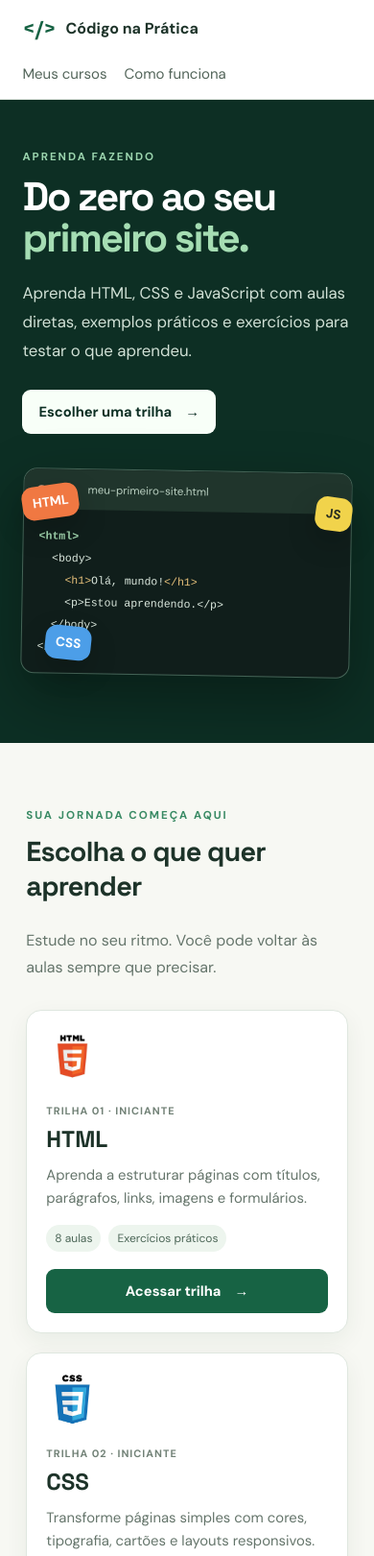
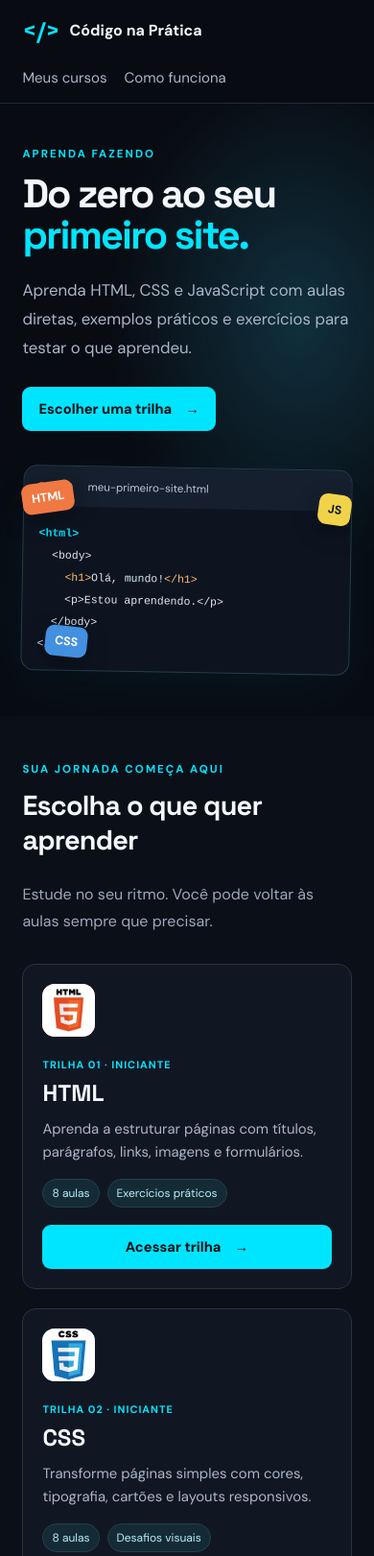
Before and after one commit to Silvagont/DINdin-kiwify, a plain HTML site: page dindin/index.html in a window 390 px wide. Shown: the top 1621 px of the page at 96% size. Drawn offline with Linux system fonts and the light colour scheme; files whose address does not match are found by name.

Commit message:
finalizado

```diff
--- a/dindin/style.css
+++ b/dindin/style.css
@@ -1,198 +1,552 @@
-@import url('https://fonts.googleapis.com/css2?family=DM+Sans:wght@400;500;600;700&family=Space+Grotesk:wght@500;600;700&display=swap');
+
+@import url('https://fonts.googleapis.com/css2?family=DM+Sans:wght@400;500;600;700&family=Space+Grotesk:wght@400;500;600;700&display=swap');
 
 :root {
-  font-family: 'DM Sans', Arial, sans-serif;
-  color: #1d3329;
-  background: #f7f8f3;
+  font-family: 'DM Sans', sans-serif;
+  color: #f4f7ff;
+  background: #080b12;
   font-synthesis: none;
   text-rendering: optimizeLegibility;
-  --green: #176344;
-  --green-dark: #0d2f24;
-  --green-light: #e7f2e9;
-  --muted: #65756b;
-  --line: #dfe7df;
+
+  --green: #00e5ff;
+  --green-dark: #080b12;
+  --green-light: #14212b;
+  --muted: #9ba8bb;
+  --line: #273244;
+  --panel: #111722;
+  --cyan: #00e5ff;
 }
 
-* { box-sizing: border-box; }
-html { scroll-behavior: smooth; }
-body { margin: 0; }
-a { color: inherit; }
-.topbar {
-  min-height: 76px; padding: 0 7%; display: flex; align-items: center;
-  justify-content: space-between; gap: 24px; background: #fff;
-  border-bottom: 1px solid var(--line);
-}
-.brand { display: inline-flex; align-items: center; gap: 10px; text-decoration: none; font-weight: 700; }
-.brand-mark { color: var(--green); font-family: 'Space Grotesk', sans-serif; font-size: 1.35rem; }
-.topbar nav { display: flex; gap: 26px; }
-.topbar nav a { text-decoration: none; color: #53655a; font-size: .94rem; }
-.topbar nav a:hover { color: var(--green); }
-.hero {
-  padding: 70px 7%; min-height: 390px; display: grid; grid-template-columns: 1.1fr .9fr;
-  gap: 38px; align-items: center; overflow: hidden; background: var(--green-dark); color: #fff;
-}
-.eyebrow { font-size: .72rem; letter-spacing: 2px; font-weight: 700; color: #398a64; margin: 0 0 12px; }
-.hero .eyebrow { color: #9bd5ae; }
-h1, h2, h3, p { margin-top: 0; }
-h1, h2, h3 { font-family: 'Space Grotesk', 'DM Sans', sans-serif; }
-h1 { font-size: clamp(2.6rem, 5vw, 4.5rem); line-height: 1.04; letter-spacing: -2px; margin-bottom: 20px; max-width: 620px; }
-h1 span { color: #a5ddb3; }
-.hero-text { color: #d1e1d6; max-width: 560px; line-height: 1.8; font-size: 1.05rem; margin-bottom: 26px; }
-.button { display: inline-flex; align-items: center; justify-content: center; gap: 14px; padding: 13px 17px; border-radius: 9px; text-decoration: none; font-weight: 700; font-size: .92rem; transition: transform .15s ease, background .15s ease; }
-.button:hover { transform: translateY(-2px); }
-.button-light { background: #f8fff8; color: var(--green-dark); }
-.button-primary { background: var(--green); color: #fff; width: 100%; margin-top: auto; }
-.button-primary:hover { background: #104b34; }
-.hero-art { min-height: 250px; position: relative; display: grid; place-items: center; }
-.editor-window { width: min(100%, 440px); background: #101e1b; border: 1px solid #456457; border-radius: 14px; overflow: hidden; box-shadow: 0 25px 65px #0005; transform: rotate(1deg); }
-.editor-top { height: 42px; padding: 0 14px; display: flex; align-items: center; gap: 6px; background: #20352c; color: #b9cfc0; font-size: .72rem; }
-.editor-top i { width: 8px; height: 8px; border-radius: 50%; background: #e59a78; }
-.editor-top i:nth-child(2) { background: #e6cc78; }
-.editor-top i:nth-child(3) { background: #85c79c; }
-.editor-top span { margin-left: 10px; }
-.editor-window pre { margin: 0; padding: 25px 22px 30px; color: #dce9df; font-size: clamp(.72rem, 1.3vw, .9rem); line-height: 2; white-space: pre-wrap; }
-.editor-window b { color: #a4d9b1; }
-.editor-window em { color: #e7c17b; font-style: normal; }
-.floating-tag { position: absolute; padding: 12px 15px; border-radius: 12px; font-weight: 700; box-shadow: 0 12px 30px #0003; }
-.tag-html { top: 7%; left: 0; background: #f07842; color: white; transform: rotate(-8deg); }
-.tag-css { bottom: 8%; left: 7%; background: #4c9ee8; color: white; transform: rotate(6deg); }
-.tag-js { top: 13%; right: 0; background: #f1d34b; color: #252b20; transform: rotate(8deg); }
-.course-section { padding: 68px 7% 76px; }
-.section-heading { display: flex; align-items: end; justify-content: space-between; gap: 25px; margin-bottom: 28px; }
-.section-heading h2, .how-section h2 { font-size: clamp(1.8rem, 3vw, 2.5rem); margin-bottom: 0; letter-spacing: -.8px; }
-.section-heading > p { max-width: 360px; margin-bottom: 3px; color: var(--muted); line-height: 1.7; }
-.course-grid { display: grid; grid-template-columns: repeat(3, minmax(0, 1fr)); gap: 20px; }
-.course-card { display: flex; flex-direction: column; min-height: 330px; padding: 25px; background: #fff; border: 1px solid var(--line); border-radius: 16px; box-shadow: 0 8px 24px #163a2410; }
-.course-card:hover { border-color: #a8cbb1; box-shadow: 0 12px 28px #163a2418; }
-.course-icon { display: grid; place-items: center; width: 55px; height: 55px; border-radius: 13px; color: #fff; font-family: 'Space Grotesk', sans-serif; font-size: 1.4rem; font-weight: 700; margin-bottom: 22px; }
-.html-icon { background: #f07842; }
-.css-icon { background: #438fe0; }
-.js-icon { background: #f1d34b; color: #263027; }
-.course-level { color: #728277; font-size: .68rem; font-weight: 700; letter-spacing: 1px; margin-bottom: 7px; }
-.course-card h3 { font-size: 1.5rem; margin-bottom: 10px; }
-.course-card > p:not(.course-level) { color: var(--muted); line-height: 1.65; font-size: .93rem; }
-.course-meta { display: flex; flex-wrap: wrap; gap: 8px; margin: 0 0 18px; }
-.course-meta span { font-size: .75rem; color: #4d6758; background: #edf5ee; padding: 6px 9px; border-radius: 99px; }
-.how-section { display: grid; grid-template-columns: .9fr 1.1fr; gap: 65px; padding: 60px 7%; background: #eaf2e9; }
-.how-section > div:first-child > p:last-child { max-width: 490px; margin-top: 18px; color: var(--muted); line-height: 1.8; }
-.steps { display: grid; gap: 20px; }
-.step { display: flex; gap: 17px; align-items: flex-start; }
-.step > span { flex: 0 0 42px; height: 42px; display: grid; place-items: center; border-radius: 12px; background: #fff; color: var(--green); font-weight: 700; }
-.step h3 { margin: 1px 0 5px; font-size: 1.05rem; }
-.step p { margin: 0; color: var(--muted); line-height: 1.6; font-size: .92rem; }
-.footer { display: flex; align-items: center; justify-content: space-between; gap: 20px; padding: 24px 7%; background: #102f24; color: #f3faf4; }
-.footer .brand-mark { color: #9bd5ae; }
-.footer p { margin: 0; color: #bcd1c2; font-size: .85rem; }
-.lesson-layout { display: grid; grid-template-columns: 245px minmax(0, 1fr); min-height: calc(100vh - 76px); }
-.sidebar { padding: 28px 18px; background: #fff; border-right: 1px solid var(--line); }
-.back-link { color: var(--muted); font-size: .85rem; text-decoration: none; }
-.sidebar h2 { font-size: 1.2rem; margin: 25px 0 6px; }
-.progress-track { height: 7px; background: #e6ede6; border-radius: 99px; overflow: hidden; margin: 12px 0 22px; }
-.progress-fill { height: 100%; width: 0; background: #288254; transition: width .2s; }
-.lesson-nav { display: grid; gap: 6px; }
-.lesson-nav a { padding: 11px 10px; border-radius: 8px; color: #516358; text-decoration: none; font-size: .9rem; }
-.lesson-nav a:hover, .lesson-nav a.active { background: #e8f4ea; color: var(--green); }
-.lesson-main { padding: 42px clamp(22px, 6vw, 76px); max-width: 1000px; }
-.breadcrumb { color: var(--muted); font-size: .83rem; margin-bottom: 20px; }
-.lesson-main h1 { font-size: clamp(2rem, 4vw, 3.1rem); color: #1d3329; letter-spacing: -1px; }
-.lesson-main .lead { color: var(--muted); line-height: 1.8; font-size: 1.05rem; max-width: 750px; }
-.lesson-box { background: #eaf4e9; border: 1px solid #d1e6d3; padding: 20px; border-radius: 12px; margin: 24px 0; }
-.lesson-box h3 { margin-bottom: 8px; }
-.lesson-box p { margin: 0; color: #465e4d; line-height: 1.7; }
-.code-example { position: relative; margin: 16px 0 24px; border-radius: 12px; overflow: hidden; background: #10231d; color: #e6f1e9; }
-.code-label { padding: 11px 16px; background: #203a2e; color: #bad4c1; font-size: .78rem; }
-.code-example pre { overflow-x: auto; padding: 18px; margin: 0; font-size: .86rem; line-height: 1.7; }
-.copy-button { position: absolute; top: 7px; right: 9px; border: 1px solid #5a7966; background: transparent; color: #fff; border-radius: 6px; padding: 5px 8px; cursor: pointer; }
-.lesson-main h2 { margin-top: 30px; font-size: 1.45rem; }
-.lesson-main p, .lesson-main li { line-height: 1.75; }
-.exercise { border: 1px solid var(--line); border-radius: 14px; background: #fff; padding: 22px; margin-top: 30px; }
-.exercise label { display: block; margin: 14px 0; cursor: pointer; }
-.exercise input { margin-right: 9px; accent-color: var(--green); }
-.feedback { display: none; padding: 13px 15px; border-radius: 9px; margin-top: 15px; line-height: 1.6; }
-.feedback.show { display: block; }
-.feedback.good { background: #e5f5e8; color: #1e633c; }
-.feedback.try-again { background: #fff4db; color: #795a15; }
-.lesson-actions { display: flex; justify-content: space-between; flex-wrap: wrap; gap: 12px; margin-top: 28px; }
-.small-note { color: var(--muted); font-size: .86rem; }
-@media (max-width: 800px) {
-  .hero { grid-template-columns: 1fr; padding-top: 52px; }
-  .hero-art { min-height: 220px; }
-  .course-grid { grid-template-columns: 1fr; }
-  .course-card { min-height: 0; }
-  .section-heading { align-items: flex-start; flex-direction: column; }
-  .how-section { grid-template-columns: 1fr; gap: 30px; }
-  .lesson-layout { grid-template-columns: 1fr; }
-  .sidebar { border-right: 0; border-bottom: 1px solid var(--line); padding: 18px 6%; }
-  .sidebar h2 { margin-top: 15px; }
-  .lesson-nav { display: flex; flex-wrap: wrap; }
-  .lesson-nav a { font-size: .82rem; }
-  .lesson-main { padding: 30px 6%; }
-}
-@media (max-width: 520px) {
-  .topbar { padding: 16px 6%; align-items: flex-start; flex-direction: column; }
-  .topbar nav { gap: 18px; }
-  .hero { padding-left: 6%; padding-right: 6%; }
-  .hero-art { min-height: 190px; }
-  .editor-window pre { padding: 16px; }
-  .floating-tag { padding: 9px 11px; font-size: .85rem; }
-  .footer { align-items: flex-start; flex-direction: column; }
+* {
+  box-sizing: border-box;
 }
 
-/* CORREÇÃO DOS CARDS DOS CURSOS */
+html {
+  scroll-behavior: smooth;
+}
+
+body {
+  margin: 0;
+  background: #080b12;
+  color: #f4f7ff;
+}
+
+a {
+  color: inherit;
+}
+
+.topbar {
+  min-height: 76px;
+  padding: 16px 7%;
+  display: flex;
+  align-items: center;
+  justify-content: space-between;
+  gap: 24px;
+  background: #080b12;
+  border-bottom: 1px solid #202a3a;
+}
+
+.brand {
+  display: inline-flex;
+  align-items: center;
+  gap: 10px;
+  text-decoration: none;
+  font-weight: 700;
+  white-space: nowrap;
+}
+
+.brand-mark {
+  color: var(--cyan);
+  font-family: 'Space Grotesk', sans-serif;
+  font-size: 1.5rem;
+}
+
+.topbar nav {
+  display: flex;
+  flex-wrap: wrap;
+  gap: 26px;
+}
+
+.topbar nav a {
+  text-decoration: none;
+  color: #aab6c9;
+  font-size: .94rem;
+  transition: color .2s ease;
+}
+
+.topbar nav a:hover {
+  color: var(--cyan);
+}
+
+.hero {
+  padding: 70px 7%;
+  min-height: 440px;
+  display: grid;
+  grid-template-columns: 1.1fr .9fr;
+  gap: 38px;
+  align-items: center;
+  overflow: hidden;
+  background:
+    radial-gradient(ellipse at 80% 35%, #10303d 0%, transparent 45%),
+    #080b12;
+  color: #f4f7ff;
+}
+
+.eyebrow {
+  font-size: .72rem;
+  letter-spacing: 2px;
+  font-weight: 700;
+  color: var(--cyan);
+  margin: 0 0 12px;
+}
+
+h1,
+h2,
+h3 {
+  font-family: 'Space Grotesk', sans-serif;
+}
+
+h1,
+h2,
+h3,
+p {
+  margin-top: 0;
+}
+
+h1 {
+  font-size: clamp(2.6rem, 5vw, 4.5rem);
+  line-height: 1.04;
+  letter-spacing: -2px;
+  margin-bottom: 20px;
+  max-width: 620px;
+}
+
+h1 span {
+  color: var(--cyan);
+}
+
+.hero-text {
+  color: #aab6c9;
+  max-width: 560px;
+  line-height: 1.8;
+  font-size: 1.05rem;
+  margin-bottom: 26px;
+}
+
+.button {
+  display: inline-flex;
+  align-items: center;
+  justify-content: center;
+  gap: 14px;
+  padding: 13px 17px;
+  border-radius: 9px;
+  text-decoration: none;
+  font-weight: 700;
+  font-size: .92rem;
+  transition: transform .2s ease, background .2s ease,
+    box-shadow .2s ease;
+}
+
+.button:hover {
+  transform: translateY(-2px);
+}
+
+.button-light,
+.button-primary {
+  background: var(--cyan);
+  color: #080b12;
+}
+
+.button-light:hover,
+.button-primary:hover {
+  background: #78f2ff;
+  box-shadow: 0 0 22px #00e5ff25;
+}
+
+.hero-art {
+  min-height: 280px;
+  position: relative;
+  display: grid;
+  place-items: center;
+}
+
+.editor-window {
+  width: min(100%, 440px);
+  background: #0d1420;
+  border: 1px solid #263d4b;
+  border-radius: 14px;
+  overflow: hidden;
+  box-shadow: 0 20px 70px #00e5ff0d;
+  transform: rotate(1deg);
+}
+
+.editor-top {
+  min-height: 42px;
+  padding: 0 14px;
+  display: flex;
+  align-items: center;
+  gap: 6px;
+  background: #151f2d;
+  color: #b9c9dc;
+  font-size: .72rem;
+}
+
+.editor-top i {
+  width: 8px;
+  height: 8px;
+  flex: 0 0 8px;
+  border-radius: 50%;
+  background: #ff8178;
+}
+
+.editor-top i:nth-child(2) {
+  background: #ffc857;
+}
+
+.editor-top i:nth-child(3) {
+  background: #48dfb0;
+}
+
+.editor-top span {
+  margin-left: 10px;
+}
+
+.editor-window pre {
+  margin: 0;
+  padding: 25px 22px 30px;
+  color: #dce9f5;
+  font-size: clamp(.72rem, 1.3vw, .9rem);
+  line-height: 2;
+  white-space: pre-wrap;
+  overflow-wrap: anywhere;
+}
+
+.editor-window b {
+  color: #00e5ff;
+}
+
+.editor-window em {
+  color: #ffbf69;
+  font-style: normal;
+}
+
+.floating-tag {
+  position: absolute;
+  padding: 10px 14px;
+  border-radius: 9px;
+  font-weight: 700;
+  font-size: .85rem;
+  box-shadow: 0 8px 25px #0005;
+}
+
+.tag-html {
+  top: 7%;
+  left: 0;
+  background: #f07842;
+  color: white;
+  transform: rotate(-8deg);
+}
+
+.tag-css {
+  bottom: 8%;
+  left: 7%;
+  background: #438fe0;
+  color: white;
+  transform: rotate(6deg);
+}
+
+.tag-js {
+  top: 13%;
+  right: 0;
+  background: #f1d34b;
+  color: #111722;
+  transform: rotate(8deg);
+}
+
+.course-section {
+  padding: 68px 7% 76px;
+  background: #0b0f18;
+}
+
+.section-heading {
+  display: flex;
+  align-items: end;
+  justify-content: space-between;
+  gap: 25px;
+  margin-bottom: 28px;
+}
+
+.section-heading h2,
+.how-section h2 {
+  font-size: clamp(1.8rem, 3vw, 2.5rem);
+  margin-bottom: 0;
+  letter-spacing: -.8px;
+}
+
+.section-heading > p {
+  max-width: 360px;
+  margin-bottom: 3px;
+  color: var(--muted);
+  line-height: 1.7;
+}
+
 .course-grid {
   display: grid;
   grid-template-columns: repeat(3, minmax(0, 1fr));
   gap: 20px;
-  width: 100%;
   align-items: stretch;
 }
 
 .course-card {
-  position: relative;
   display: flex;
   flex-direction: column;
   min-width: 0;
-  min-height: 330px;
-  overflow: hidden;
+  min-height: 350px;
   padding: 25px;
-  background: #fff;
+  background: var(--panel);
   border: 1px solid var(--line);
-  border-radius: 16px;
-  box-shadow: 0 8px 24px #163a2410;
+  border-radius: 14px;
+  box-shadow: none;
+  transition: border-color .2s ease, transform .2s ease,
+    background .2s ease;
 }
 
-.course-card img {
+.course-card:hover {
+  border-color: #00bcd4;
+  background: #141d2a;
+  transform: translateY(-4px);
+}
+
+.course-icon {
+  display: grid;
+  place-items: center;
+  width: 55px;
+  height: 55px;
+  overflow: hidden;
+  border-radius: 13px;
+  color: #fff;
+  font-family: 'Space Grotesk', sans-serif;
+  font-size: 1.4rem;
+  font-weight: 700;
+  margin-bottom: 22px;
+}
+
+.course-icon img {
   display: block;
-  position: static;
   width: 100%;
-  max-width: 100%;
-  height: auto;
+  height: 100%;
   object-fit: contain;
 }
 
-.course-card h3,
-.course-card p {
-  overflow-wrap: break-word;
+.html-icon {
+  background: #f07842;
 }
 
-.course-card .button-primary {
+.css-icon {
+  background: #438fe0;
+}
+
+.js-icon {
+  background: #f1d34b;
+  color: #111722;
+}
+
+.course-level {
+  color: var(--cyan);
+  font-size: .68rem;
+  font-weight: 700;
+  letter-spacing: 1px;
+  margin-bottom: 7px;
+}
+
+.course-card h3 {
+  font-size: 1.5rem;
+  margin-bottom: 10px;
+}
+
+.course-card > p:not(.course-level) {
+  color: #aab6c9;
+  line-height: 1.65;
+  font-size: .93rem;
+}
+
+.course-meta {
+  display: flex;
+  flex-wrap: wrap;
+  gap: 8px;
+  margin: 0 0 18px;
+}
+
+.course-meta span {
+  font-size: .75rem;
+  color: #b8eefa;
+  background: #142b36;
+  border: 1px solid #21404c;
+  padding: 6px 9px;
+  border-radius: 99px;
+}
+
+.button-primary {
   width: 100%;
   margin-top: auto;
 }
 
+.how-section {
+  display: grid;
+  grid-template-columns: .9fr 1.1fr;
+  gap: 65px;
+  padding: 60px 7%;
+  background: #0e1420;
+}
+
+.how-section > div:first-child > p:last-child {
+  max-width: 490px;
+  margin-top: 18px;
+  color: var(--muted);
+  line-height: 1.8;
+}
+
+.steps {
+  display: grid;
+  gap: 20px;
+}
+
+.step {
+  display: flex;
+  gap: 17px;
+  align-items: flex-start;
+}
+
+.step > span {
+  flex: 0 0 42px;
+  height: 42px;
+  display: grid;
+  place-items: center;
+  border-radius: 12px;
+  background: #152331;
+  border: 1px solid #273c4b;
+  color: var(--cyan);
+  font-weight: 700;
+}
+
+.step h3 {
+  margin: 1px 0 5px;
+  font-size: 1.05rem;
+}
+
+.step p {
+  margin: 0;
+  color: var(--muted);
+  line-height: 1.6;
+  font-size: .92rem;
+}
+
+.footer {
+  display: flex;
+  align-items: center;
+  justify-content: space-between;
+  gap: 20px;
+  padding: 24px 7%;
+  background: #070a10;
+  color: #f3f7ff;
+  border-top: 1px solid #202a3a;
+}
+
+.footer .brand-mark {
+  color: var(--cyan);
+}
+
+.footer p {
+  margin: 0;
+  color: var(--muted);
+  font-size: .85rem;
+}
+
 @media (max-width: 800px) {
+  .hero {
+    grid-template-columns: 1fr;
+    padding-top: 52px;
+  }
+
+  .hero-art {
+    min-height: 240px;
+  }
+
   .course-grid {
     grid-template-columns: repeat(2, minmax(0, 1fr));
+  }
+
+  .course-card {
+    min-height: 0;
+  }
+
+  .section-heading {
+    align-items: flex-start;
+    flex-direction: column;
+  }
+
+  .how-section {
+    grid-template-columns: 1fr;
+    gap: 30px;
   }
 }
 
 @media (max-width: 520px) {
+  .topbar {
+    padding: 16px 6%;
+    align-items: flex-start;
+    flex-direction: column;
+  }
+
+  .topbar nav {
+    gap: 18px;
+  }
+
+  .hero {
+    padding: 45px 6%;
+  }
+
+  .hero-art {
+    min-height: 210px;
+  }
+
+  .editor-window pre {
+    padding: 16px;
+  }
+
+  .floating-tag {
+    padding: 8px 10px;
+    font-size: .78rem;
+  }
+
+  .course-section {
+    padding: 48px 6%;
+  }
+
   .course-grid {
     grid-template-columns: 1fr;
   }
 
   .course-card {
-    min-height: 0;
     padding: 20px;
   }
+
+  .how-section {
+    padding: 45px 6%;
+  }
+
+  .footer {
+    align-items: flex-start;
+    flex-direction: column;
+    padding: 24px 6%;
+  }
 }
+
+@media (prefers-reduced-motion: reduce) {
+  *,
+  *::before,
+  *::after {
+    scroll-behavior: auto !important;
+    transition-duration: .01ms !important;
+  }
+}
```
Also changed, not shown: dindin/assets/css.jpg (renamed from assets/css.jpg), dindin/assets/html.jpg (renamed from assets/html.jpg), dindin/assets/java-script.jpg (renamed from assets/java-script.jpg).
